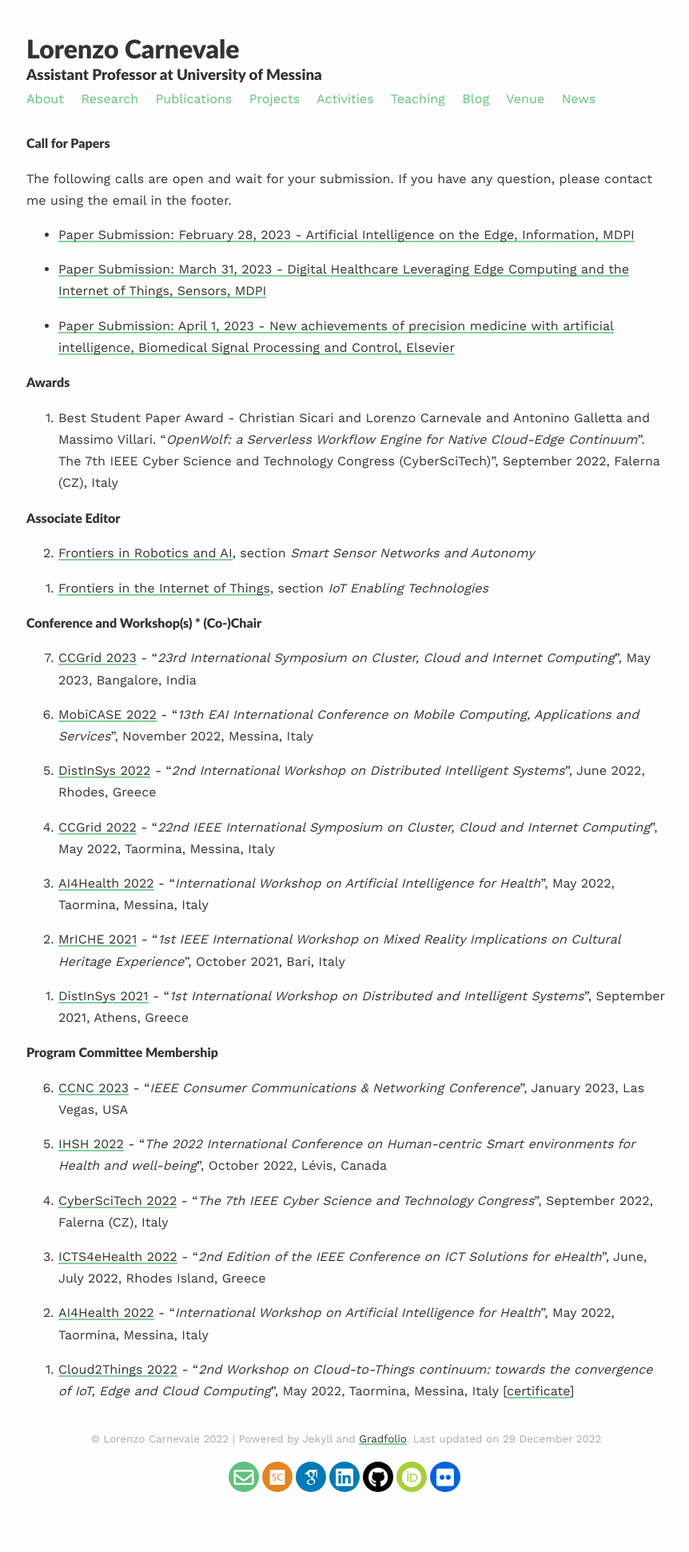
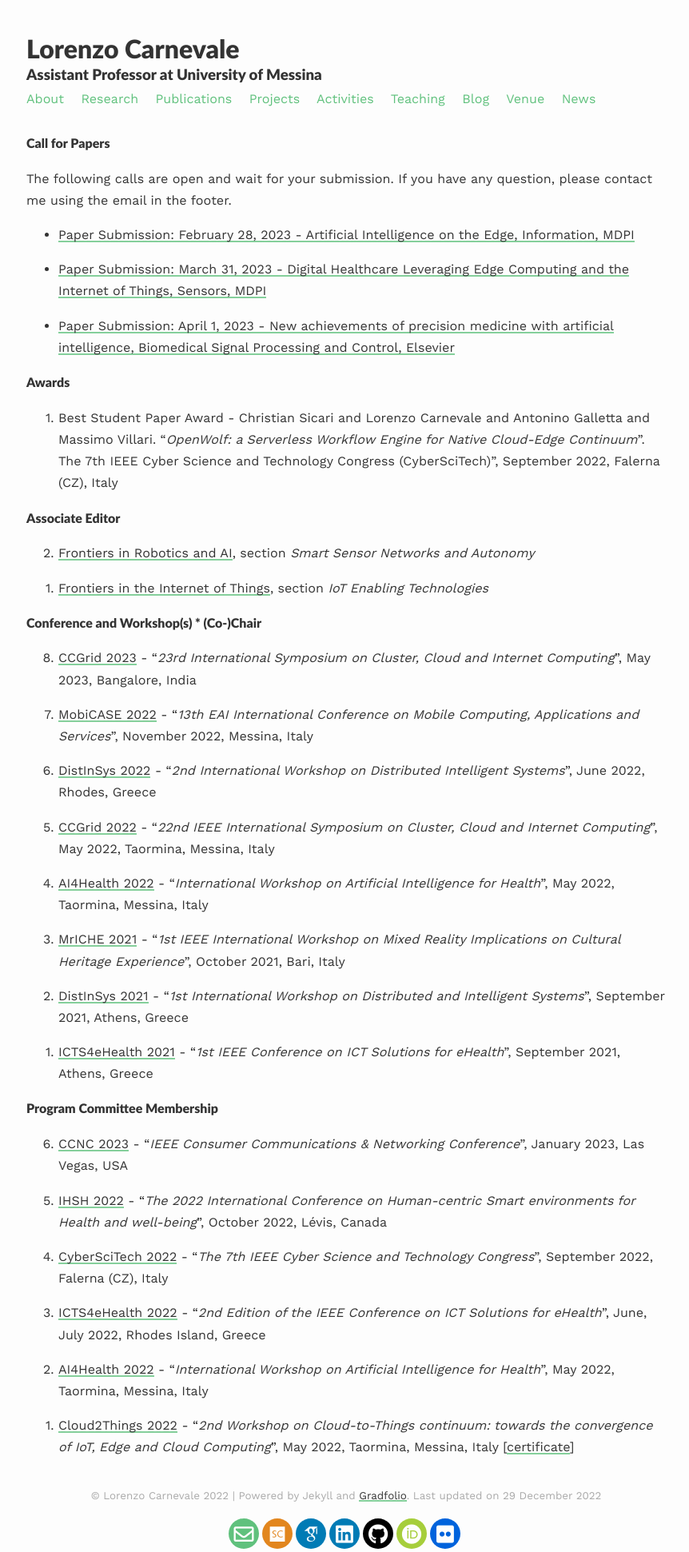
Before and after one commit to lcarnevale/lcarnevale.github.io, a Jekyll site: the page built from _pages/activities.md, in a window 1280 px wide. Shown: the whole page at 80% size, without its empty margins (207-1069 px from the left). Built offline with Jekyll 4.4.1, drawn with Linux system fonts in a browser that asks for light colours; nearby versions of some CDN libraries; some web fonts are replaced; before the commit the page ends 1870 px from its top, so only the background shows below that.

Commit message:
update list of chairing

```diff
--- a/_pages/activities.md
+++ b/_pages/activities.md
@@ -38,6 +38,8 @@ The following calls are open and wait for your submission. If you have any quest
 0. [MrICHE 2021](https://fcrlab.unime.it/calls/mriche2021) - "<i>1st IEEE International Workshop on Mixed Reality Implications on Cultural Heritage Experience</i>", October 2021, Bari, Italy
 
 0. [DistInSys 2021](https://fcrlab.unime.it/calls/distinsys2021) - "<i>1st International Workshop on Distributed and Intelligent Systems</i>", September 2021, Athens, Greece
+
+0. [ICTS4eHealth 2021](https://www.icts4ehealth.icar.cnr.it) - "<i>1st IEEE Conference on ICT Solutions for eHealth</i>", September 2021, Athens, Greece
 {: reversed="reversed"}
 
 #### Program Committee Membership
```
